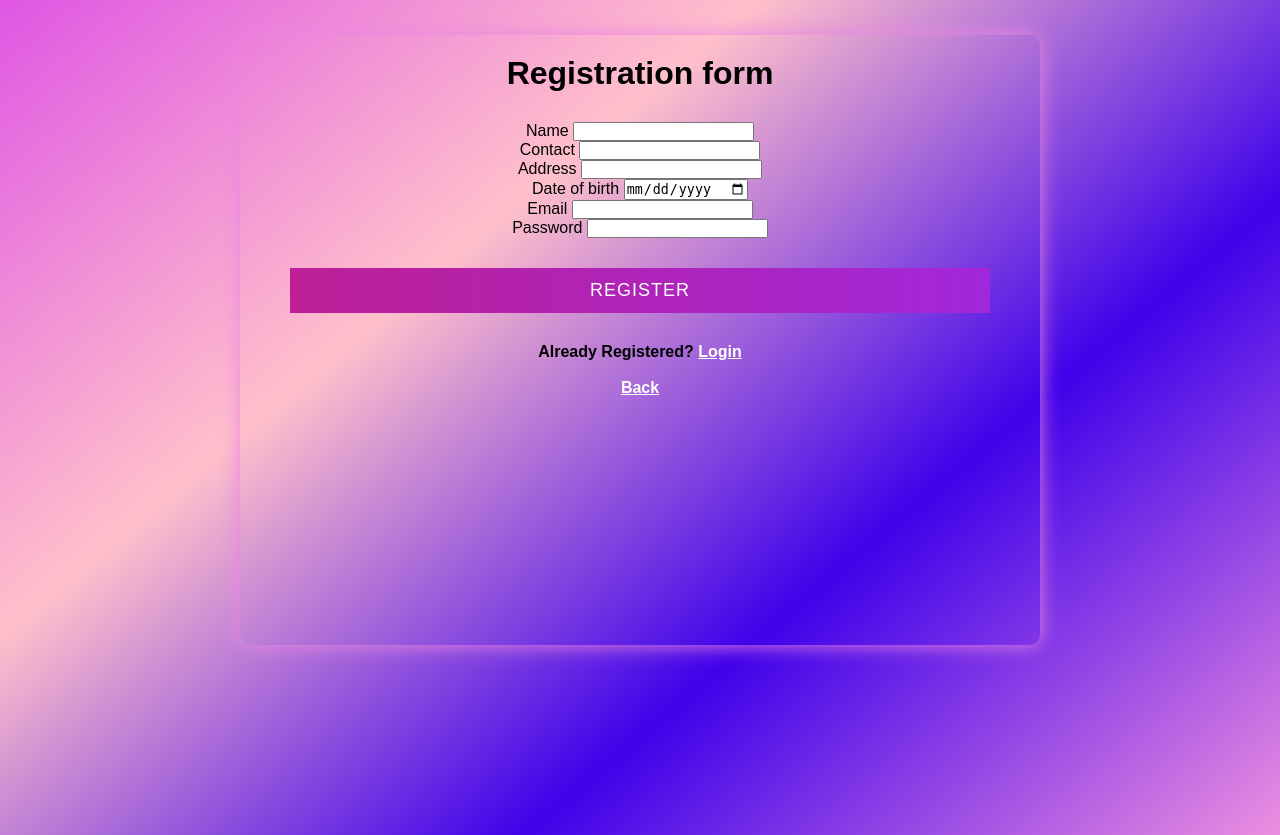
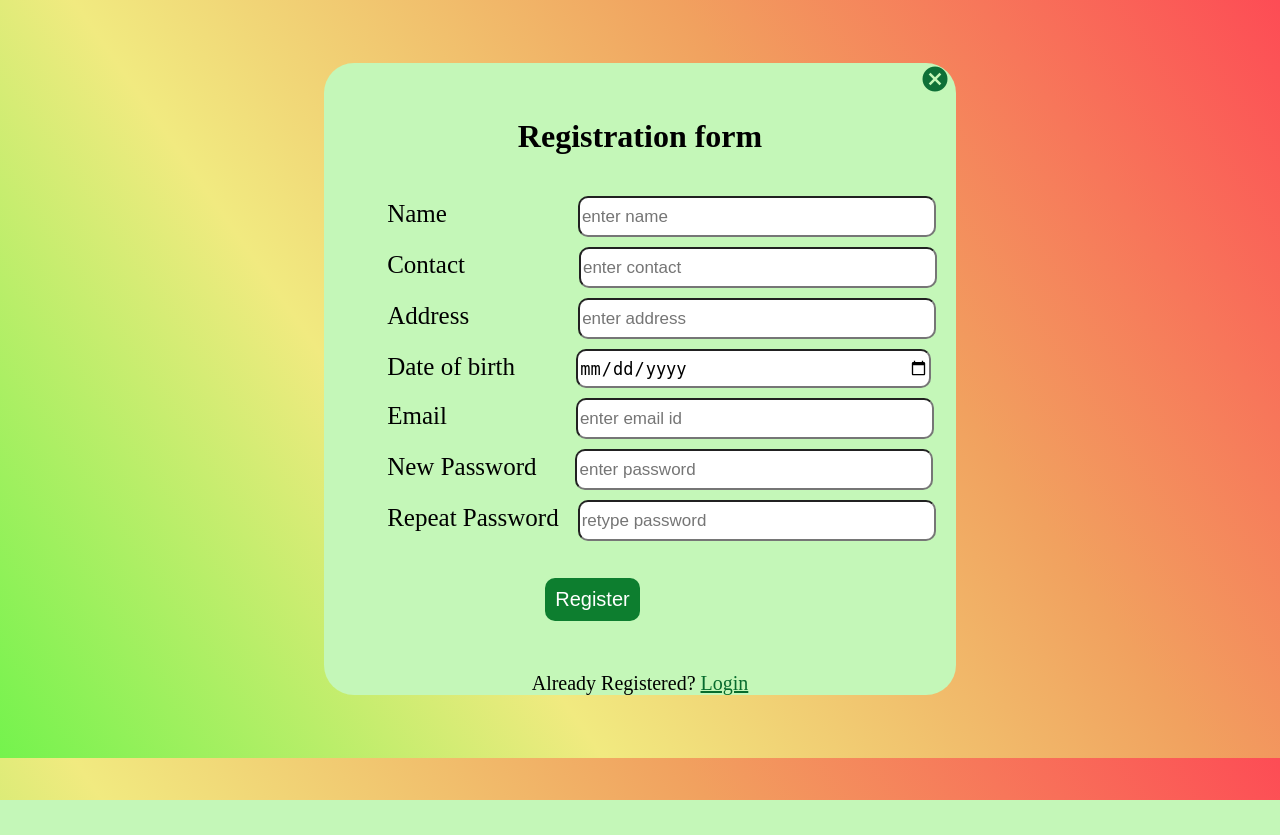
Before and after one commit to Lavanya-C/PetSpa, a PHP site: page /Pages/signup.html in a window 1280 px wide. After the commit the page ends 800 px from the top, so only its background shows below. Run offline with PHP 8.4, Linux system fonts and the light colour scheme.

Commit message:
Forgot Password

```diff
--- /dev/null
+++ b/CSS/register.css
@@ -0,0 +1,46 @@
+body{
+    background: -webkit-linear-gradient(35deg,rgb(116, 243, 77), rgb(241, 234, 128), rgb(241, 161, 95),rgb(253, 76, 85));
+}
+.container{
+    /* text-align: center; */
+    height: auto;
+    width:50%;
+    border-radius: 30px;
+    margin: 5% 25%;
+    background-color: rgb(196, 247, 184);
+}
+h1{
+    padding: 15px;
+}
+label{
+    margin-left: 10%;
+    font-size: 25px;
+}
+input{
+    border-radius: 10px;
+    width:350px;
+    height:35px;
+    font-size: 17px;
+    outline:none;
+}
+
+.closebtn{
+    float:right;
+    background-color: transparent;
+    color: rgb(14, 112, 55);
+    margin-left: 168px;
+    outline: none;
+    border:none;
+    border-radius: 30px;
+}
+
+#save{
+    font-size: 20px;
+    padding:10px;
+    margin:5% 35%;
+    border:none;
+    outline:none;
+    background-color: rgb(13, 126, 47);
+    color:white;
+    border-radius: 10px;
+}
--- a/CSS/style2.css
+++ b/CSS/style2.css
@@ -19,28 +19,7 @@ body{
     font: 30px;
     background: -webkit-linear-gradient(60deg,#b312f3d7 10%, #2395f1 90%);
   }
- /* .welcome h1{
-    font-size: 55px;
-    text-transform: uppercase;
-    font-style: italic;
-    text-align: center;
-    margin-top: 10px;
 
-  } */
-/*.welcome{
-  position: absolute;
-  width: 600px;
-  height: 300px;
-  margin: 2% 40%;
-}
-.welcome h1{
-  text-transform: uppercase;
-  font-size: 50px;
-  font-family: 'Trebuchet MS', 'Lucida Sans Unicode', 'Lucida Grande', 'Lucida Sans', Arial, sans-serif;
-  background: -webkit-linear-gradient(310deg, rgb(248, 248, 247), rgb(124, 3, 194));
-  -webkit-background-clip: text;
-  -webkit-text-fill-color: transparent;
-}*/
 .imgslider{
   width: 50%;
   height: 410px;
@@ -48,15 +27,15 @@ body{
   left: 30%;
   top: 40%;
   transform: translate(-50%,-60%);
-  background-image: url(..\images\excite.jpeg);
+  background-image: url('../images/excite.jpeg');
   background-size: 100% 100%;
   box-shadow: 1px 1.5px 5px 8px rgb(7, 7, 7);
   animation: slider 20s infinite;
 }
 @keyframes slider{
-  0%{background-image: url(..\images\travel.png); }
-  33%{ background-image: url(..\images\bath.jpg);}
-  69%{ background-image: url(..\images\walk.png);}
+  0%{background-image: url('../images/travel.png'); }
+  33%{ background-image: url('../images/bath.jpg');}
+  69%{ background-image: url('../images/walk.png');}
 }
 .menu{
 
@@ -143,78 +122,7 @@ form{
   height: 100px;
   color: white;
 }
-/* .name{
-  margin-left: 25px;
-  margin-top: 15px;
-   width: 125px;
-  color: black;
-  font-size: 18px;
-  font-weight: 700;
-}
-.fname{
-  position: relative;
-  left: 200px;
-  top: 20px;
-  line-height: 40px;
-  border-radius: 6px;
-  padding: 0 35px;
-  font-size: 16px;
-  height: 35px;
-  outline: none;
-}
 
-.email{
-  position: relative;
-  left: 200px;
-  top: -35px;
-  line-height: 40px;
-  width: 250px;
-  height: 35px;
-  border-radius: 6px;
-  padding: 0 35px;
-  font-size: 16px;
-  color: #555;
-  outline: none;
-}
-.number{
-  position: relative;
-  left: 200px;
-  top: -37px;
-  line-height: 40px;
-  width: 250px;
-  height: 35px;
-  border-radius: 6px;
-  padding: 0 35px;
-  font-size: 16px;
-  color: #555;
-  outline:none
-}
-.address{
-  position: relative;
-  left: 200px;
-  top: -37px;
-  line-height: 40px;
-  width: 250px;
-  height: 35px;
-  border-radius: 6px;
-  padding: 0 35px;
-  font-size: 16px;
-  color: #555;
-  outline:none
-}
-.passwords{
-  position: relative;
-  left: 200px;
-  top: -37px;
-  line-height: 40px;
-  width: 250px;
-  height: 35px;
-  border-radius: 6px;
-  padding: 0 35px;
-  font-size: 16px;
-  color: #555;
-  outline:none
-} */
 p{
   text-align: center;
   font-weight: bold;
@@ -250,15 +158,7 @@ p{
     letter-spacing: 1px;
     cursor: pointer;
   }
- /* .show-btn{
 
-    padding: 10px 20px;
-    font-size: 15px;
-    font-weight: 500;
-    color:white;
-    cursor: pointer;
-
-  }*/
   .show-btn, .container{
     top: 60%;
     left: 75%;
@@ -403,3 +303,9 @@ border-radius: 8px;
     border-radius: 50px;
     outline:none;
   }
+  #div3{
+    padding: 50px;
+    margin-top: 250px;
+    background: linear-gradient(rgba(221, 248, 145, 0.3),rgb(245, 44, 161));
+    border-radius: 8px;
+    }
--- a/Pages/shopTreat.php
+++ b/Pages/shopTreat.php
@@ -2,7 +2,6 @@
 include_once '../conn.php';
 session_start();
 $shop_id = $_SESSION['shop_id'];
-echo "$shop_id";
 ?>
 
 <html>
--- a/Pages/signup.html
+++ b/Pages/signup.html
@@ -3,32 +3,33 @@
 <html>
     <head>
         <title>Signup</title>
-        <link rel="stylesheet" href="../CSS/style2.css">
-        <link rel="stylesheet" href="https://cdnjs.cloudflare.com/ajax/libs/font-awesome/5.15.1/css/all.min.css">
+        <link rel="stylesheet" href="../CSS/register.css">
+        <link rel="stylesheet" href="https://fonts.googleapis.com/icon?family=Material+Icons">
+    </head>
+    <body>
 
-    </head>
-    <body class="body1">
-
-        <div class="c1">
-            <h1>Registration form</h1>
+        <div class="container">
+            <button class="closebtn" onclick="location.href='home.php'"><i style="font-size:30px" class="material-icons">cancel</i></button><br>
+            <center><h1>Registration form</h1></center>
             <form action="register.php" method="POST">
                 <label for="fname">Name</label>
-                <input type="text" name="cust_name" id="fname" required><br>
+                <input type="text" name="cust_name" id="fname" placeholder="enter name" style="margin: 5px 10px 5px 127px" required><br>
                 <label for="phone">Contact</label>
-                <input type="text" name="cust_contact" id="phone" required><br>
+                <input type="text" name="cust_contact" id="phone" placeholder="enter contact" style="margin: 5px 10px 5px 110px" required><br>
                 <label for="addr">Address</label>
-                <input type="text" name="cust_address" id="addr" required><br>
+                <input type="text" name="cust_address" id="addr" placeholder="enter address" style="margin: 5px 10px 5px 105px" required><br>
                 <label for="dob">Date of birth </label>
-                <input type="date" name="DOB" id="dob" required><br>
+                <input type="date" name="DOB" id="dob" placeholder="enter Date of birth" style="margin: 5px 10px 5px 55px" required><br>
                 <label for="email">Email</label>
-                <input type="email" name="cust_email" id="email" required><br>
-                <label for="passwd">Password</label>
-                <input type="password" name="passwords" id="passwd" required><br>
+                <input type="email" name="cust_email" id="email" placeholder="enter email id" style="margin: 5px 10px 5px 125px" required><br>
+                <label for="passwd">New Password</label>
+                <input type="password" name="newPass" id="passwd" placeholder="enter password" style="margin: 5px 10px 5px 35px" required><br>
+                <label for="passwd">Repeat Password</label>
+                <input type="password" name="rePass" id="passwd" placeholder="retype password"  style="margin: 5px 10px 5px 15px"required><br>
 
               <div class="btn">  <div class="inner"></div>
-              <button type="submit" name="save" value="submit">Register</button></div>
-              <p>Already Registered? <a href="home.php" style="color: white;">Login</a></p><br>
-              <p><a href="home.php" style="color: white;">Back</a></p>
+              <button id="save" type="submit" name="save" value="submit"  >Register</button></div>
+              <center><p style="font-size:20px;" >Already Registered? <a href="home.php" style="font-size:20px; color: rgb(7, 107, 45);">Login</a></p></center>
             </form>
         </div>
     </body>
```
Also changed, not shown: CSS/forPass.css (added, +43 -0 lines), CSS/go.css (added, +12 -0 lines), Pages/forPass.html (added, +37 -0 lines), Pages/go.php (+16 -2 lines), Pages/home.php (+19 -7 lines), Pages/updatePass.php (added, +59 -0 lines).
